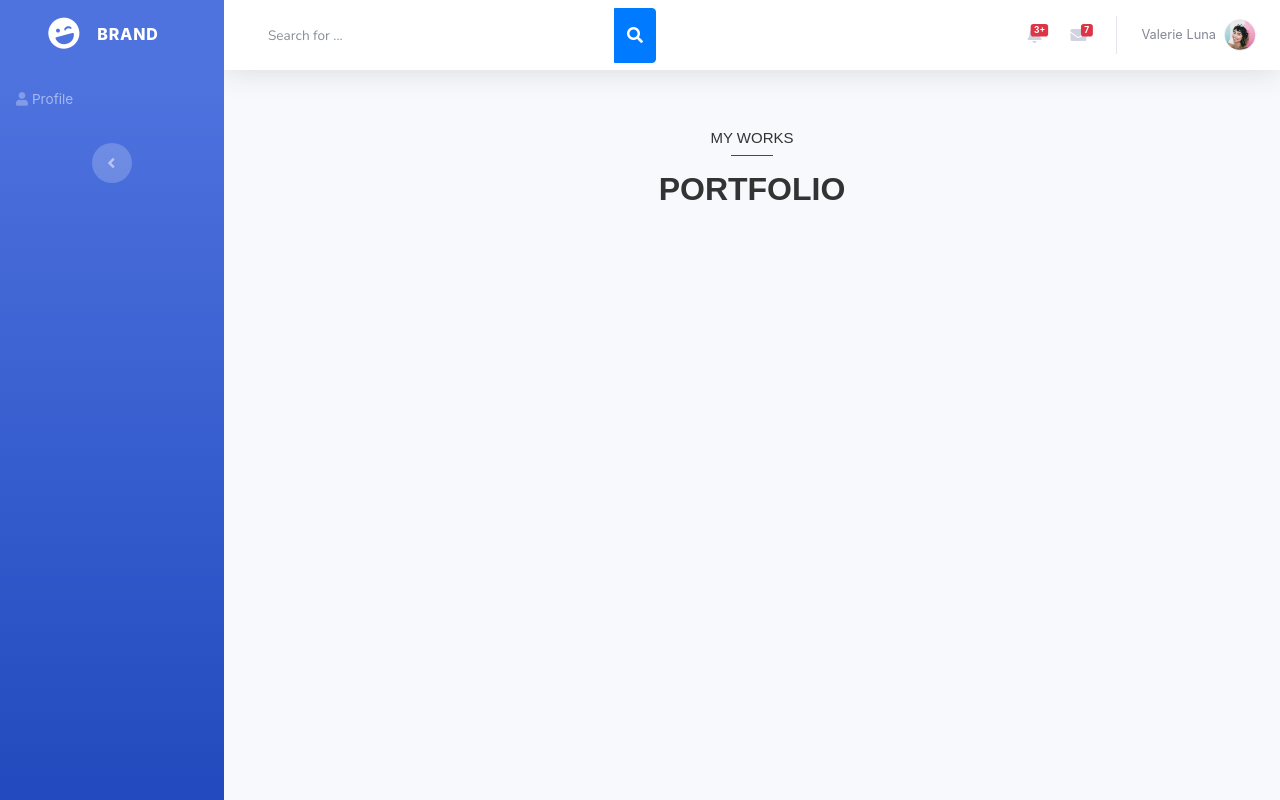
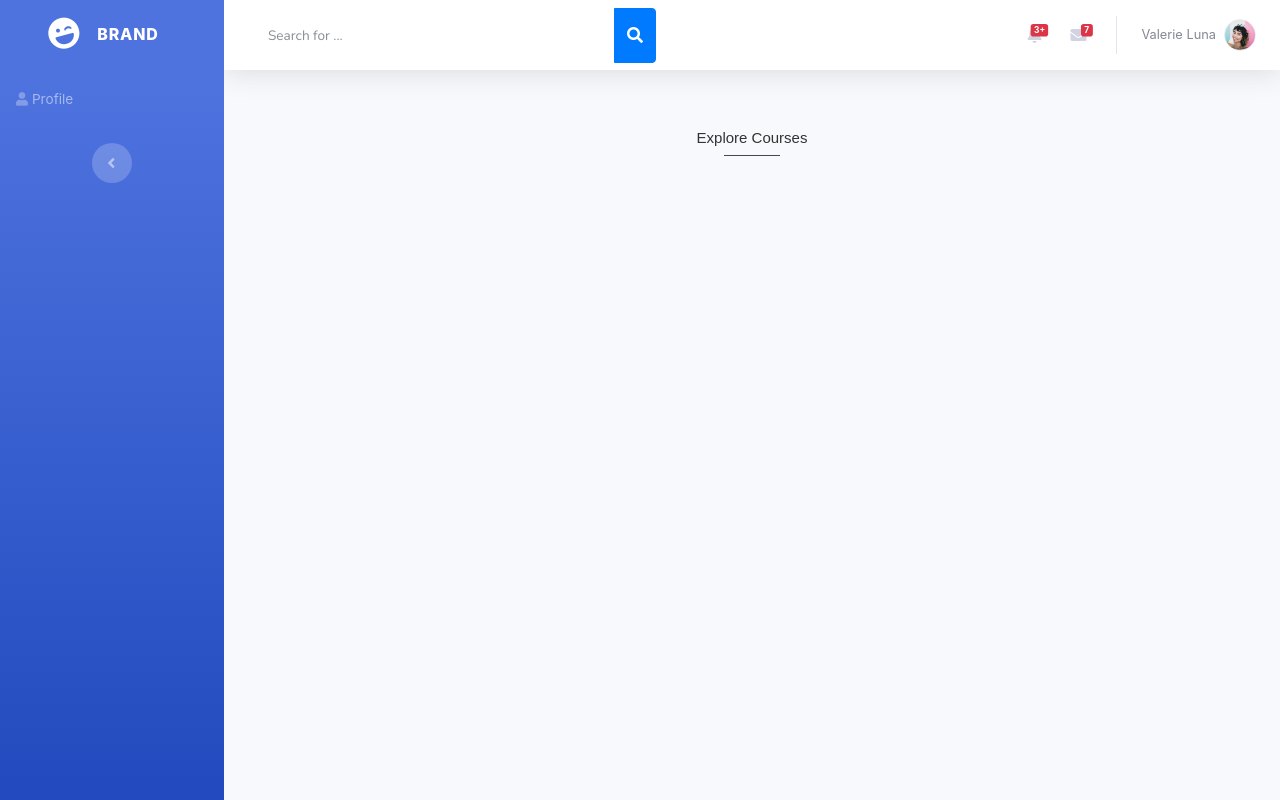
Before and after one commit to Candida18/CODEISSANCE_43_Cool-As-Code, a Django app: template mysite/templates/explore.html in a window 1280 px wide. Run offline with Django 4.2, Linux system fonts and the light colour scheme; the template is opened without the code that fills it, so the values that code supplies are empty; style sheets or scripts are compiled from the project's sources; some libraries are stand-ins or nearby versions.

Commit message:
Update explore.html

```diff
--- a/mysite/templates/explore.html
+++ b/mysite/templates/explore.html
@@ -6,8 +6,8 @@
 <section class="portfolio section">
   <div class="container">
     <div class="top-side">
-      <h4 class="title">MY WORKS</h4>
-      <h2>PORTFOLIO</h2>
+      <h4 class="title">Explore Courses</h4>
+      {% comment %} <h2>PORTFOLIO</h2> {% endcomment %}
     </div>
 
     {% comment %} <div class="filters">
```
